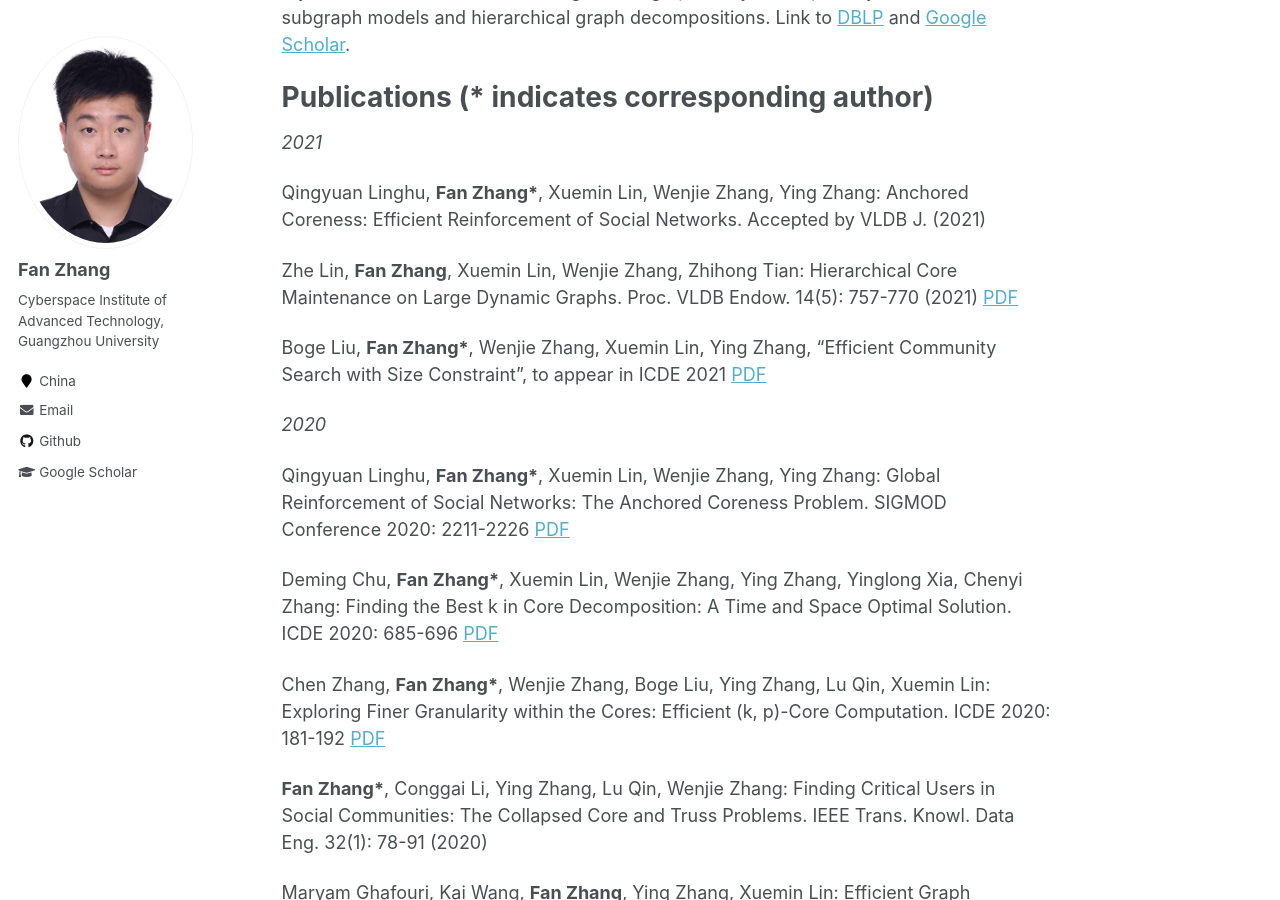
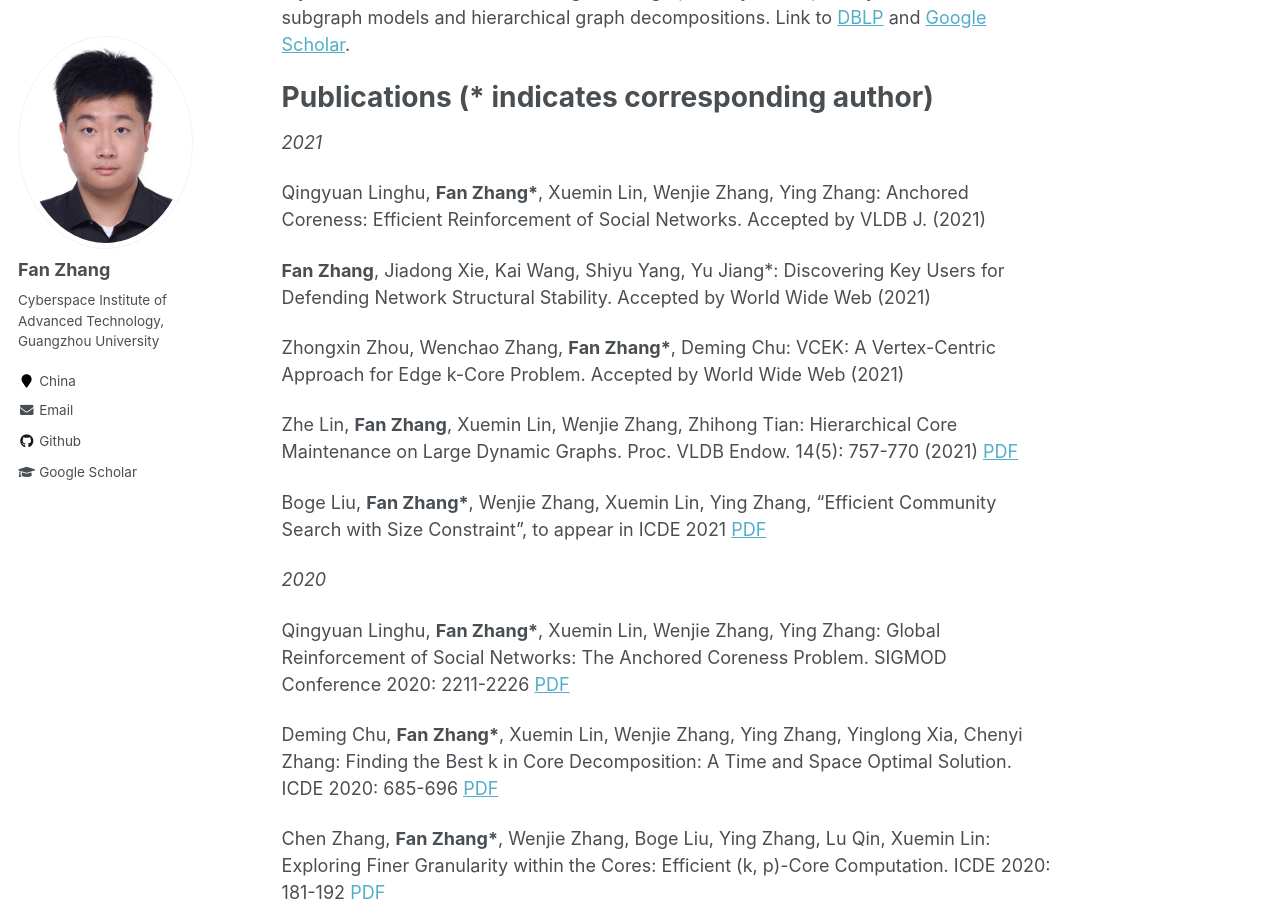
Before and after one commit to fanzhangcs/fanzhangcs.github.io, a Jekyll site: the page built from _pages/about.md, in a window 1280 px wide and 900 px high, scrolled down 342 px. Built offline with Jekyll 4.4.1, drawn with Linux system fonts in a browser that asks for light colours.

Commit message:
Update about.md

```diff
--- a/_pages/about.md
+++ b/_pages/about.md
@@ -19,6 +19,10 @@ Publications (* indicates corresponding author)
 *2021*
 
 Qingyuan Linghu, **Fan Zhang\***, Xuemin Lin, Wenjie Zhang, Ying Zhang: Anchored Coreness: Efficient Reinforcement of Social Networks. Accepted by VLDB J. (2021)
+
+**Fan Zhang**, Jiadong Xie, Kai Wang, Shiyu Yang, Yu Jiang\*: Discovering Key Users for Defending Network Structural Stability. Accepted by World Wide Web (2021)
+
+Zhongxin Zhou, Wenchao Zhang, **Fan Zhang\***, Deming Chu: VCEK: A Vertex-Centric Approach for Edge k-Core Problem. Accepted by World Wide Web (2021)
 
 Zhe Lin, **Fan Zhang**, Xuemin Lin, Wenjie Zhang, Zhihong Tian: Hierarchical Core Maintenance on Large Dynamic Graphs. Proc. VLDB Endow. 14(5): 757-770 (2021) [PDF](http://vldb.org/pvldb/vol14/p757-zhang.pdf)
 
```
